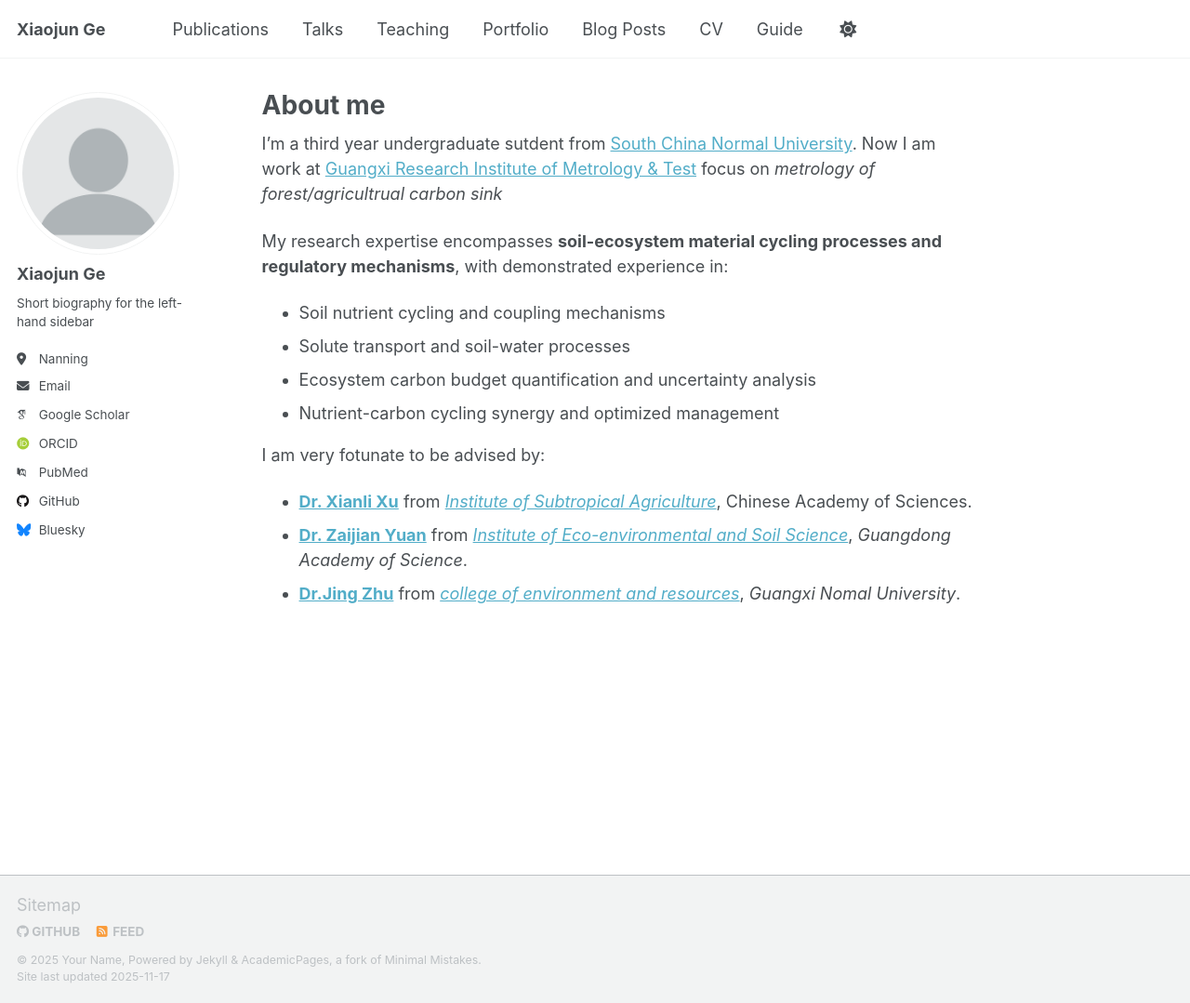
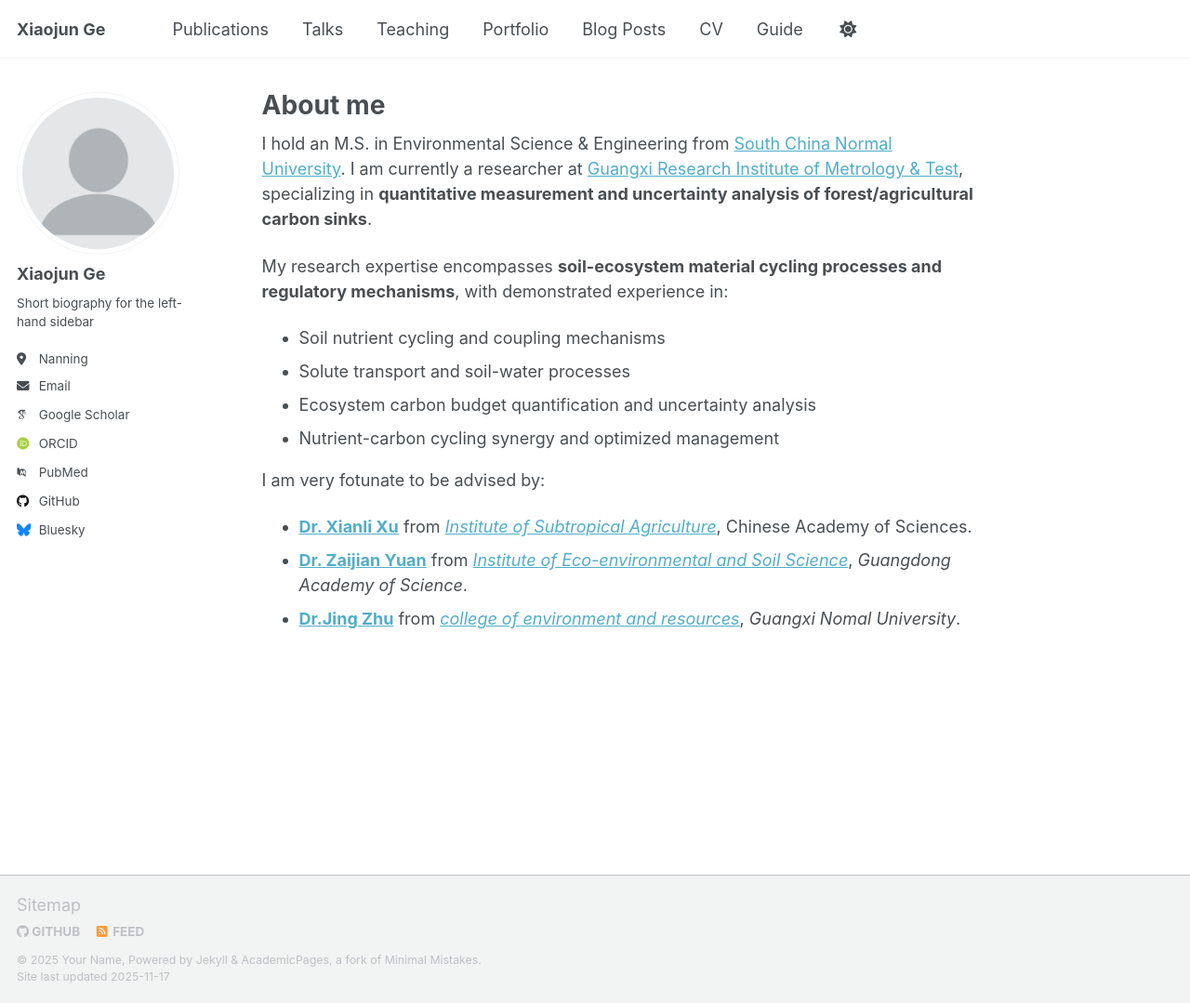
Before and after one commit to gexiaojun1201/Xiaojun_Ge.github.io, a Jekyll site: the page built from _pages/about.md, in a window 1280 px wide and 1079 px high. Shown: the whole window at 93% size. Built offline with Jekyll 4.4.1, drawn with Linux system fonts in a browser that asks for light colours; some web fonts are replaced; a script that is not in the unit is left out.

Commit message:
Update about.md

```diff
--- a/_pages/about.md
+++ b/_pages/about.md
@@ -7,7 +7,7 @@ redirect_from:
   - /about.html
 ---
 
-I'm a third year undergraduate sutdent from [South China Normal University](https://www.scnu.edu.cn/). Now I am work at [Guangxi Research Institute of Metrology & Test](https://www.scnu.edu.cn/) focus on *metrology of forest/agricultrual carbon sink*
+I hold an M.S. in Environmental Science & Engineering from [South China Normal University](https://www.scnu.edu.cn/). I am currently a researcher at [Guangxi Research Institute of Metrology & Test](http://www.gxjl.cn/), specializing in **quantitative measurement and uncertainty analysis of forest/agricultural carbon sinks**.
 
 My research expertise encompasses **soil-ecosystem material cycling processes and regulatory mechanisms**, with demonstrated experience in:
 - Soil nutrient cycling and coupling mechanisms
```
